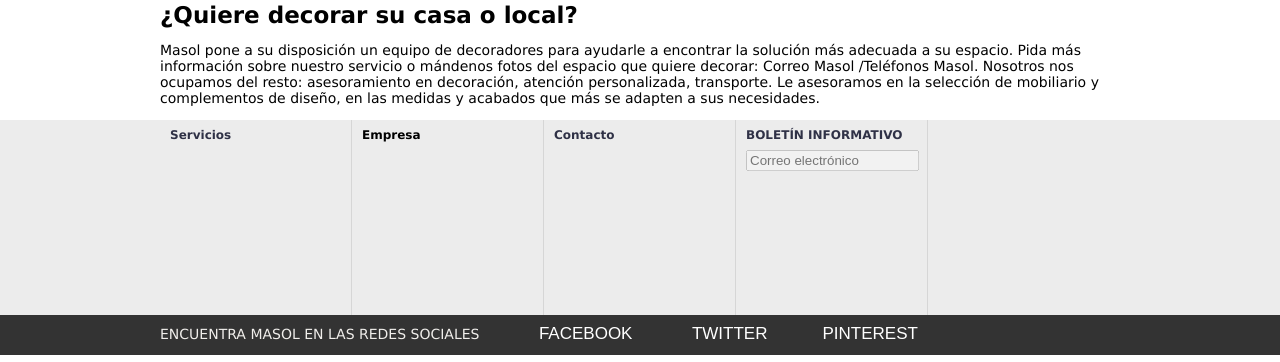
After one commit to jhidalgo91/Boceto-Masol, a PHP site: page /decoracion.php in a window 1280 px wide. The commit adds this page. Shown: the part 991-1353 px from the top of the page. Run offline with PHP 8.4, Linux system fonts and the light colour scheme; some libraries are stand-ins or nearby versions; some web fonts are replaced.

Commit message:
Añadido Decoración
Se añade el apartado de decoración

```diff
--- /dev/null
+++ b/decoracion.php
@@ -0,0 +1,41 @@
+<?php require_once 'conf.php'; ?>
+<!--
+To change this template, choose Tools | Templates
+and open the template in the editor.
+-->
+<!DOCTYPE html>
+<html>
+    <head>
+        <?php meta("Empresa .::Grupo Masol::."); ?>
+    </head>
+    <body>
+
+        <?php require_once 'head.php'; ?>
+        <?php require_once 'menu.php'; ?>
+        <div id="contenedor">
+            <div id="contenidoPagina">
+                <h1>Servicio de decoración</h1>
+                <div class="divDecoracion">
+                    <div><img src="funciones/thumb/phpThumb.php?src=<?php echo RUTA_PATH; ?>images/design/empresa.jpg&h=375&w=960&zc=1&f=png" width="960" /></div>
+                    <h2>
+                        ¿Quiere decorar su casa o local?
+                    </h2>
+                    <p>
+                        Masol pone a su disposición un equipo de decoradores para
+                        ayudarle a encontrar la solución más adecuada a su espacio.
+                        Pida más información sobre nuestro servicio o mándenos fotos
+                        del espacio que quiere decorar: Correo Masol /Teléfonos Masol.
+                        Nosotros nos ocupamos del resto: asesoramiento en decoración,
+                        atención personalizada, transporte.
+                        Le asesoramos en la selección de mobiliario y complementos de diseño, en las medidas y
+                        acabados que más se adapten a sus necesidades.
+                    </p>
+                </div>
+            </div>
+        </div>
+        <?php
+        require_once './footer.php';
+        ?>
+
+    </body>
+</html>
--- a/index.php
+++ b/index.php
@@ -55,7 +55,7 @@ and open the template in the editor.
                     </div>
                     <div class="restoPagina">
                         <div class="capaPeq2"><img src="images/principal/4listabodas.jpg" /></div>
-                        <div class="capaPeq2"><img src="images/principal/5serviciodecoracion.png" /></div>
+                        <div class="capaPeq2"><a href="decoracion.php" ><img src="images/principal/5serviciodecoracion.png" /></a></div>
                         <div class="capaGrande2"><img src="images/principal/6descanso.jpg"></div>
                     </div>
                     <div class="restoPagina">
```
